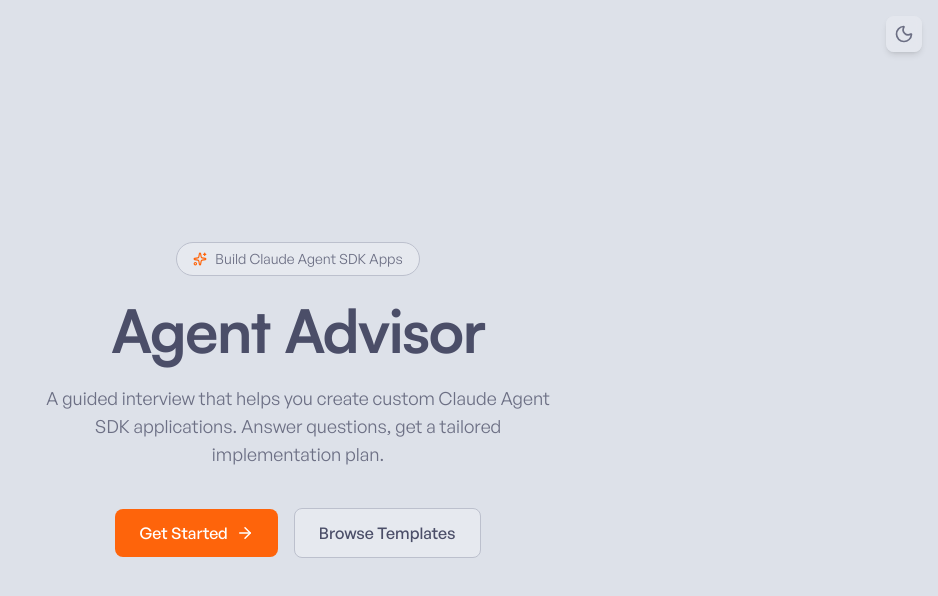
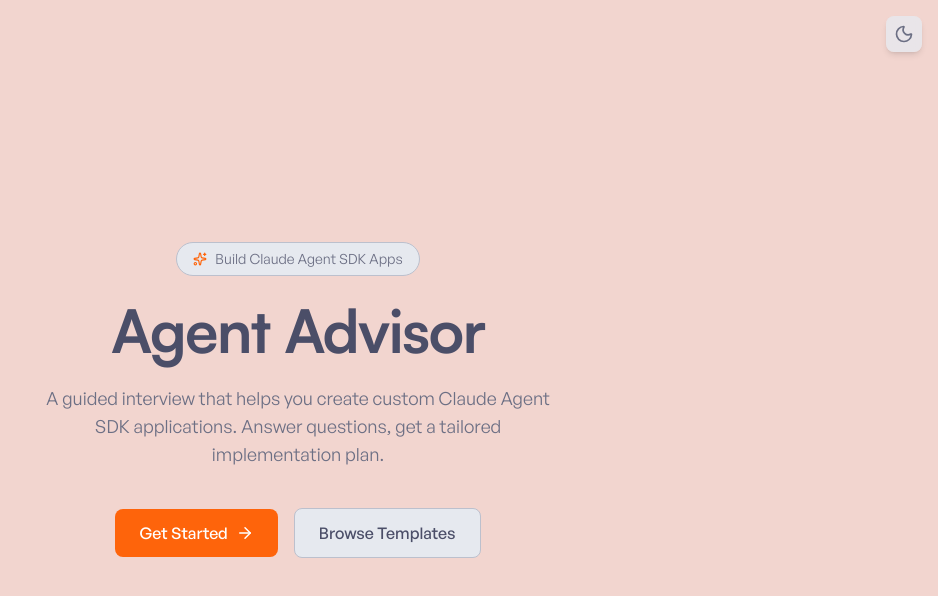
Before and after one commit to AmbitiousRealism2025/codename-agent-smith, a React (Vite) app in the folder packages/web/: page / in a window 1280 px wide. Shown: the top 596 px of the page, without its empty margins (342-1280 px from the left). Built offline with nearby package versions, Linux system fonts and the light colour scheme.

Commit message:
Update light mode background to warm blush and refresh handoff docs

```diff
--- a/packages/web/src/styles/globals.css
+++ b/packages/web/src/styles/globals.css
@@ -7,7 +7,7 @@
 @layer base {
   :root {
     /* Catppuccin Latte - Light Mode (Crust background + Peach accent) */
-    --background: 220 21% 89%;          /* Crust #dce0e8 */
+    --background: 10 57% 88%;            /* Warm blush */
     --foreground: 234 16% 35%;          /* Text #4c4f69 */
     --primary: 22 99% 52%;              /* Peach #fe640b */
     --primary-foreground: 0 0% 100%;
```
Also changed, not shown: 1 other file (tests, documents, lock files or other folders).
